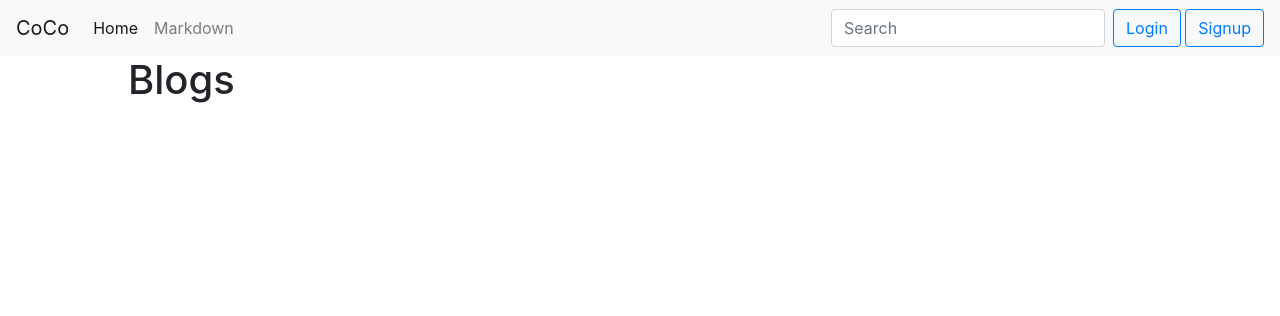
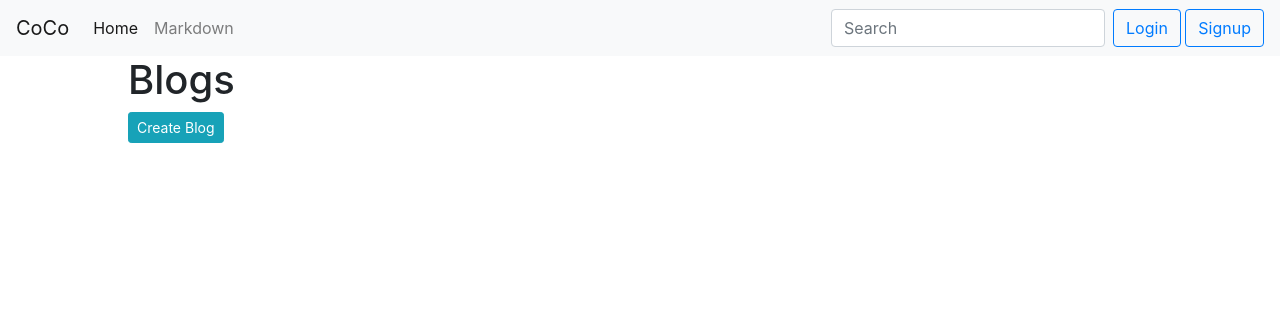
Before and after one commit to HussainIslam/coco, a Django app: page /blogs/ in a window 1280 px wide. Shown: the top 316 px of the page. Run offline with Django 3.2, Linux system fonts and the light colour scheme; data that the repository does not hold is empty; some libraries are stand-ins or nearby versions.

Commit message:
added create blog button in blogs

```diff
--- a/templates/Blog/list_blogs.html
+++ b/templates/Blog/list_blogs.html
@@ -4,6 +4,7 @@
 
 {% block content %}
 <h1>Blogs</h1>
+<a href="{% url 'create_blog' %}" class="btn btn-info btn-sm">Create Blog</a>
 {% for blog in blogs %}
     <div>
         <h5>{{ blog.title }}</h5>
```
